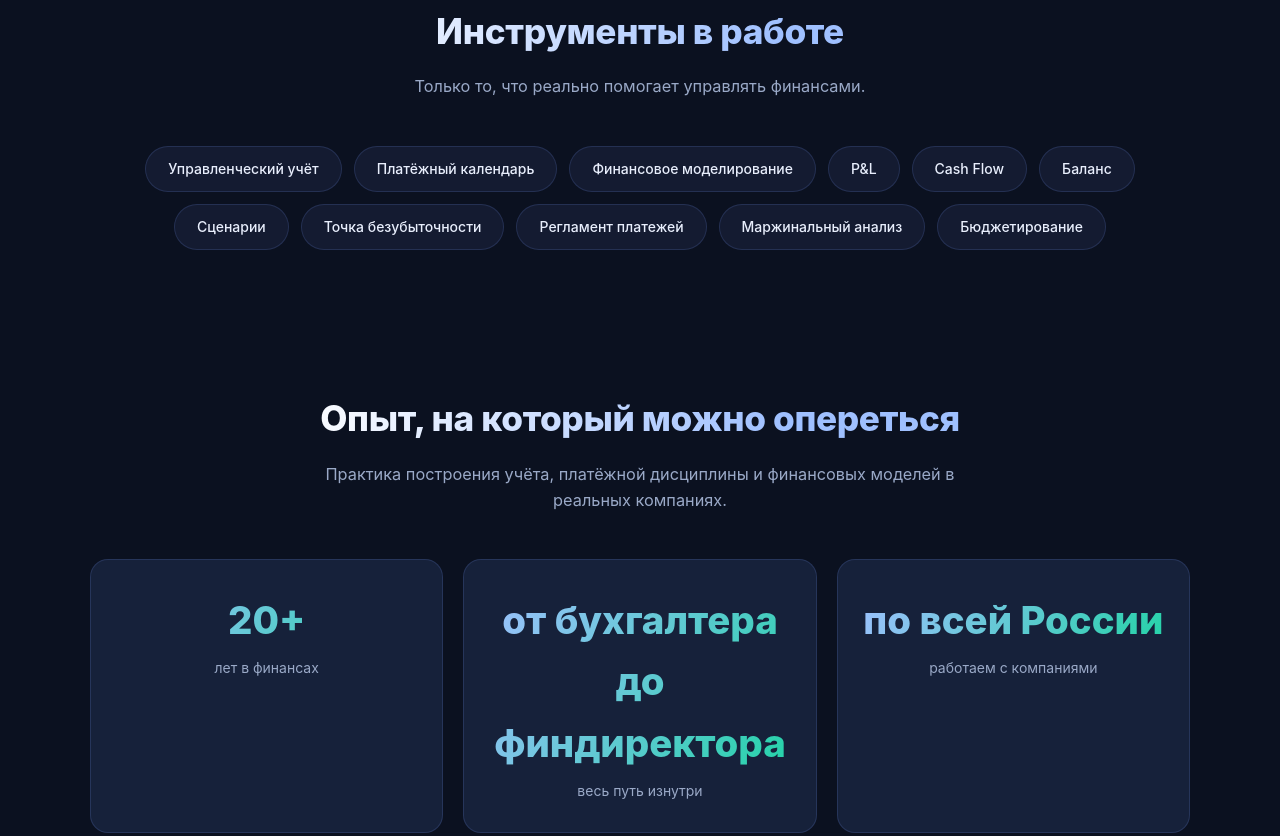
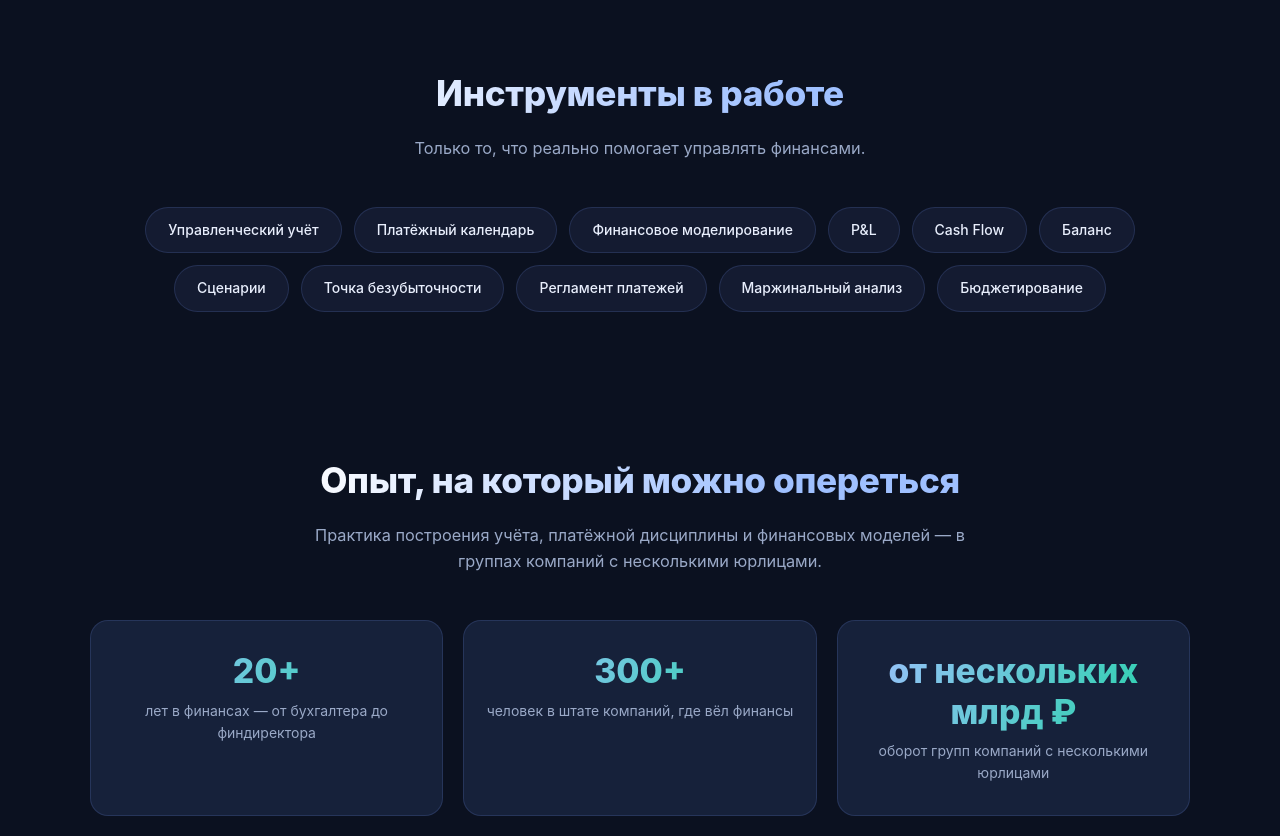
Before and after one commit to smetfina-hue/Your-cfo, a plain HTML site: page index.html in a window 1280 px wide. Shown: the part 1961-2797 px from the top of the page. Drawn offline with Linux system fonts and the light colour scheme.

Commit message:
index.html

```diff
--- a/index.html
+++ b/index.html
@@ -89,7 +89,7 @@
   }
 
   .hero p.sub {
-    max-width: 680px;
+    max-width: 720px;
     margin: 0 auto 34px;
     font-size: clamp(1rem, 2.2vw, 1.2rem);
     color: var(--text-muted);
@@ -353,13 +353,14 @@
   }
 
   .trust-item .num {
-    font-size: 2.4rem;
+    font-size: 2.1rem;
     font-weight: 800;
     background: linear-gradient(120deg, #9fc0ff, #22d3a6);
     -webkit-background-clip: text;
     background-clip: text;
     -webkit-text-fill-color: transparent;
-    margin-bottom: 6px;
+    margin-bottom: 8px;
+    line-height: 1.2;
   }
 
   .trust-item p { font-size: 14px; color: var(--text-muted); }
@@ -510,7 +511,7 @@
     .card { padding: 26px 22px; }
     .symptom { padding: 18px; }
     .tag { padding: 9px 16px; font-size: 13px; }
-    .trust-item .num { font-size: 2rem; }
+    .trust-item .num { font-size: 1.8rem; }
   }
 
   @media (max-width: 380px) {
@@ -529,7 +530,9 @@
     <p class="sub">
       Управленческий учёт, платёжная дисциплина и финансовое моделирование
       для собственников малого и среднего бизнеса. Опыт финансового директора
-      уровня крупной компании — без затрат на штатную единицу.
+      в группах компаний с несколькими юрлицами, штатом 300+ человек
+      и оборотом от нескольких миллиардов рублей. Теперь эти же практики —
+      для малого и среднего бизнеса, без затрат на штатную единицу.
     </p>
     <div class="hero-actions">
       <a href="#form" class="btn btn-primary">→ Обсудить мою ситуацию</a>
@@ -632,20 +635,20 @@
   <div class="container">
     <div class="section-head">
       <h2>Опыт, на который можно опереться</h2>
-      <p>Практика построения учёта, платёжной дисциплины и финансовых моделей в реальных компаниях.</p>
+      <p>Практика построения учёта, платёжной дисциплины и финансовых моделей — в группах компаний с несколькими юрлицами.</p>
     </div>
     <div class="trust">
       <div class="trust-item">
         <div class="num">20+</div>
-        <p>лет в финансах</p>
+        <p>лет в финансах — от бухгалтера до финдиректора</p>
       </div>
       <div class="trust-item">
-        <div class="num">от бухгалтера<br>до финдиректора</div>
-        <p>весь путь изнутри</p>
+        <div class="num">300+</div>
+        <p>человек в штате компаний, где вёл финансы</p>
       </div>
       <div class="trust-item">
-        <div class="num">по всей России</div>
-        <p>работаем с компаниями</p>
+        <div class="num">от нескольких млрд ₽</div>
+        <p>оборот групп компаний с несколькими юрлицами</p>
       </div>
     </div>
   </div>
@@ -755,7 +758,6 @@
       return;
     }
 
-    // Показываем экран «спасибо» вместо формы
     const wrap = form.parentElement;
     wrap.innerHTML = `
       <h2>Спасибо! Заявка получена</h2>
```
